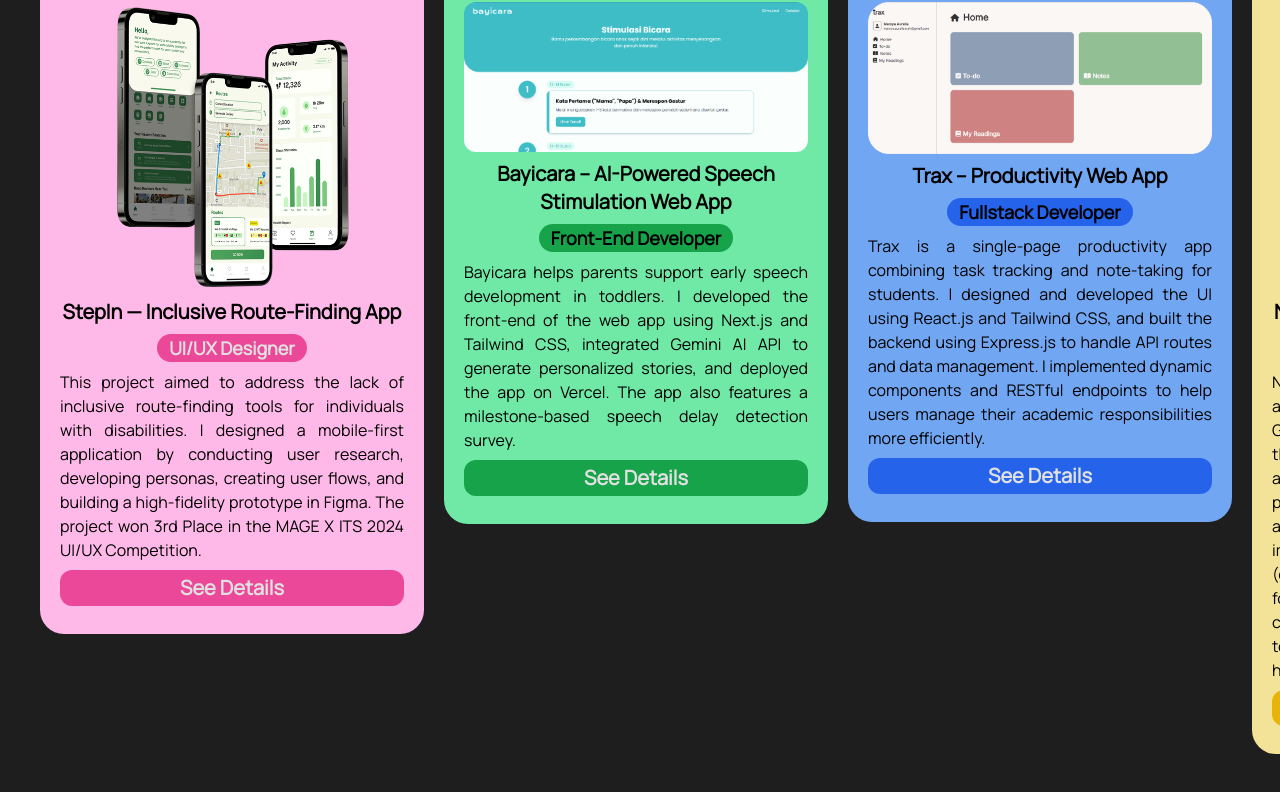
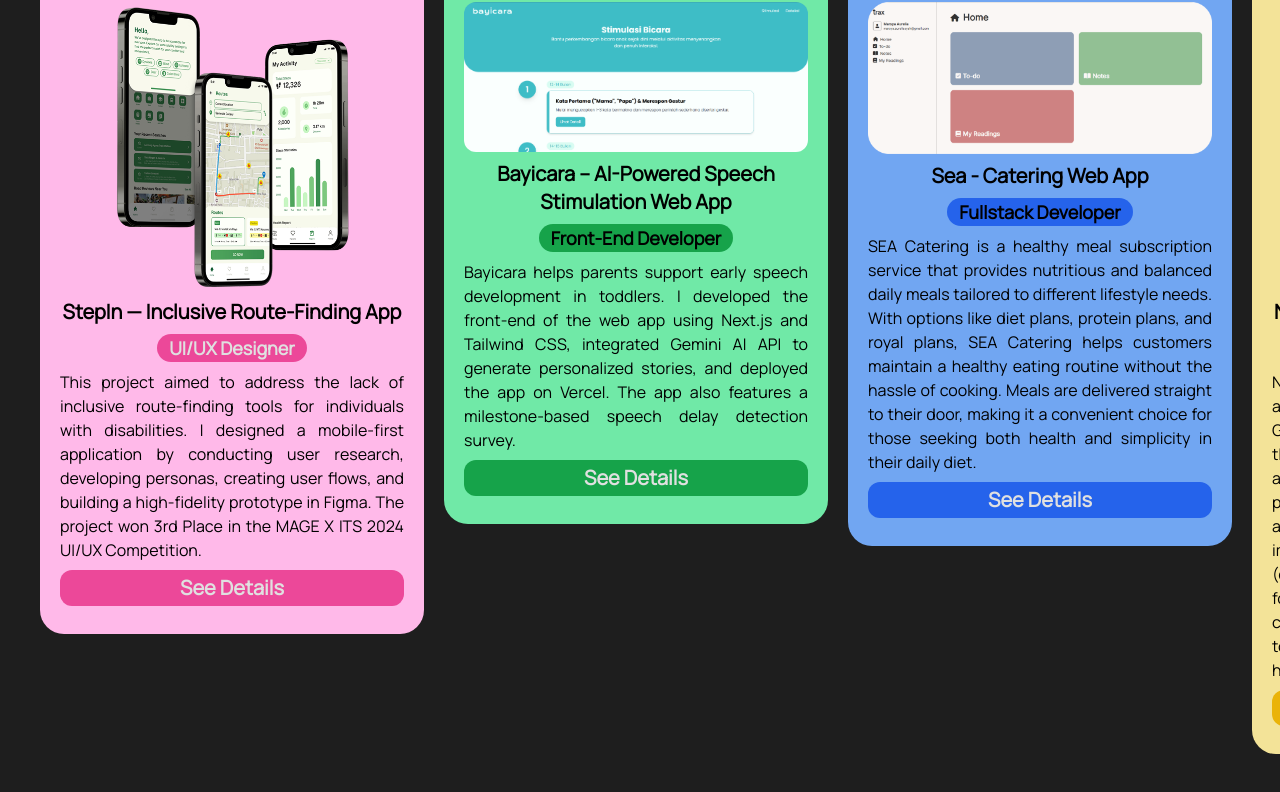
Before and after one commit to marsyaaurl/marsya-portfolio, a React (Vite) app: page / in a window 1280 px wide. Shown: the part 1786-2578 px from the top of the page. Built offline with nearby package versions, Linux system fonts and the light colour scheme.

Commit message:
adding new project

```diff
--- a/src/components/LandingPage.jsx
+++ b/src/components/LandingPage.jsx
@@ -12,6 +12,7 @@
 import SertifWeb from "../assets/SertifWeb.png";
 import SertifArkav from "../assets/SertifArkav.png";
 import SertifTFS from "../assets/SertifTFS.png";
+import SeaCatering from "../assets/SeaCatering.png";
 
 function LandingPage() {
   return (
@@ -144,13 +145,14 @@
                     <div className="flex-none flex-col md:flex-row gap-x-5 h-fit">
                         <div className="flex flex-col gap-y-2 w-96 bg-mainblue rounded-3xl px-5 py-7 items-center justify-center">
                             <img src={Trax} className="bg-transparent h-auto"/>
-                            <h3 className="bg-transparent font-black text-xl text-center">Trax – Productivity Web App</h3>
+                            <h3 className="bg-transparent font-black text-xl text-center">Sea - Catering Web App</h3>
                             <h4 className="font-semibold text-lg bg-blue-600 px-3 rounded-full">Fullstack Developer</h4>
-                            <p className="bg-transparent text-md text-justify">Trax is a single-page productivity
-                                app combining task tracking and note-taking for students. I designed and developed
-                                the UI using React.js and Tailwind CSS, and built the backend using Express.js to
-                                handle API routes and data management. I implemented dynamic components and RESTful
-                                endpoints to help users manage their academic responsibilities more efficiently.
+                            <p className="bg-transparent text-md text-justify">SEA Catering is a healthy meal
+                                subscription service that provides nutritious and balanced daily meals tailored to
+                                different lifestyle needs. With options like diet plans, protein plans, and royal
+                                plans, SEA Catering helps customers maintain a healthy eating routine without the
+                                hassle of cooking. Meals are delivered straight to their door, making it a
+                                convenient choice for those seeking both health and simplicity in their daily diet.
                             </p>
                             <a href="https://github.com/marsyaaurl/Trax" className="bg-transparent w-full">
                                 <button className="bg-blue-600 px-3 py-1 rounded-xl font-semibold text-xl text-center text-whitefont w-full hover:bg-blue-500">See Details</button>
@@ -228,18 +230,36 @@
                         </div>
                     </div>
                 </a>
+                <a href="https://github.com/marsyaaurl/Traxhttps://github.com/marsyaaurl/Trax">
+                    <div className="flex-none flex-col md:flex-row gap-x-5 h-fit">
+                        <div className="flex flex-col gap-y-2 w-96 bg-thirdyellow rounded-3xl px-5 py-7 items-center justify-center">
+                            <img src={Trax} className="bg-transparent h-auto"/>
+                            <h3 className="bg-transparent font-black text-xl text-center">Trax – Productivity Web App</h3>
+                            <h4 className="font-semibold text-lg bg-yellow-500 px-3 rounded-full">Fullstack Developer</h4>
+                            <p className="bg-transparent text-md text-justify">Trax is a single-page productivity
+                                app combining task tracking and note-taking for students. I designed and developed
+                                the UI using React.js and Tailwind CSS, and built the backend using Express.js to
+                                handle API routes and data management. I implemented dynamic components and RESTful
+                                endpoints to help users manage their academic responsibilities more efficiently.
+                            </p>
+                            <a href="https://github.com/marsyaaurl/Trax" className="bg-transparent w-full">
+                                <button className="bg-yellow-500 px-3 py-1 rounded-xl font-semibold text-xl text-center text-whitefont w-full hover:bg-blue-500">See Details</button>
+                            </a>
+                        </div>
+                    </div>
+                </a>
                 <a href="https://www.figma.com/proto/Z9TBxDA9MS63Wrhi66n8Vl/Prototype-Paw-Shop?node-id=19-4&starting-point-node-id=1%3A4&t=EHbZpyPycIb1N3Rd-1">
                     <div className="flex-none flex-col md:flex-row gap-x-5 h-fit">
-                        <div className="flex flex-col h-fit gap-y-2 w-96 bg-thirdyellow rounded-3xl px-5 py-7 items-center justify-center">
+                        <div className="flex flex-col h-fit gap-y-2 w-96 bg-thirdpink rounded-3xl px-5 py-7 items-center justify-center">
                             <img src={PawShop} className="bg-transparent h-72 w-auto"/>
                             <h3 className="bg-transparent font-black text-xl text-center">Pawshop – Pet Store UI Design</h3>
-                            <h4 className="font-semibold text-lg bg-yellow-500 px-3 rounded-full">UI/UX Designer</h4>
+                            <h4 className="font-semibold text-lg bg-pink-500 px-3 rounded-full">UI/UX Designer</h4>
                             <p className="bg-transparent text-md text-justify">I designed an intuitive mobile
                                 e-commerce interface for a fictional pet supply shop. Using Figma, I created
                                 wireframes and high-fidelity designs that emphasized user journey, consistency,
                                 and accessibility.</p>
                             <a href="https://www.figma.com/proto/Z9TBxDA9MS63Wrhi66n8Vl/Prototype-Paw-Shop?node-id=19-4&starting-point-node-id=1%3A4&t=EHbZpyPycIb1N3Rd-1" className="bg-transparent w-full">
-                                <button className="bg-yellow-500 px-3 py-1 rounded-xl font-semibold text-xl text-center text-whitefont w-full hover:bg-yellow-400">See Details</button>
+                                <button className="bg-pink-500 px-3 py-1 rounded-xl font-semibold text-xl text-center text-whitefont w-full hover:bg-yellow-400">See Details</button>
                             </a>
                         </div>
                     </div>
```
Also changed, not shown: src/assets/SeaCatering.png (added).
